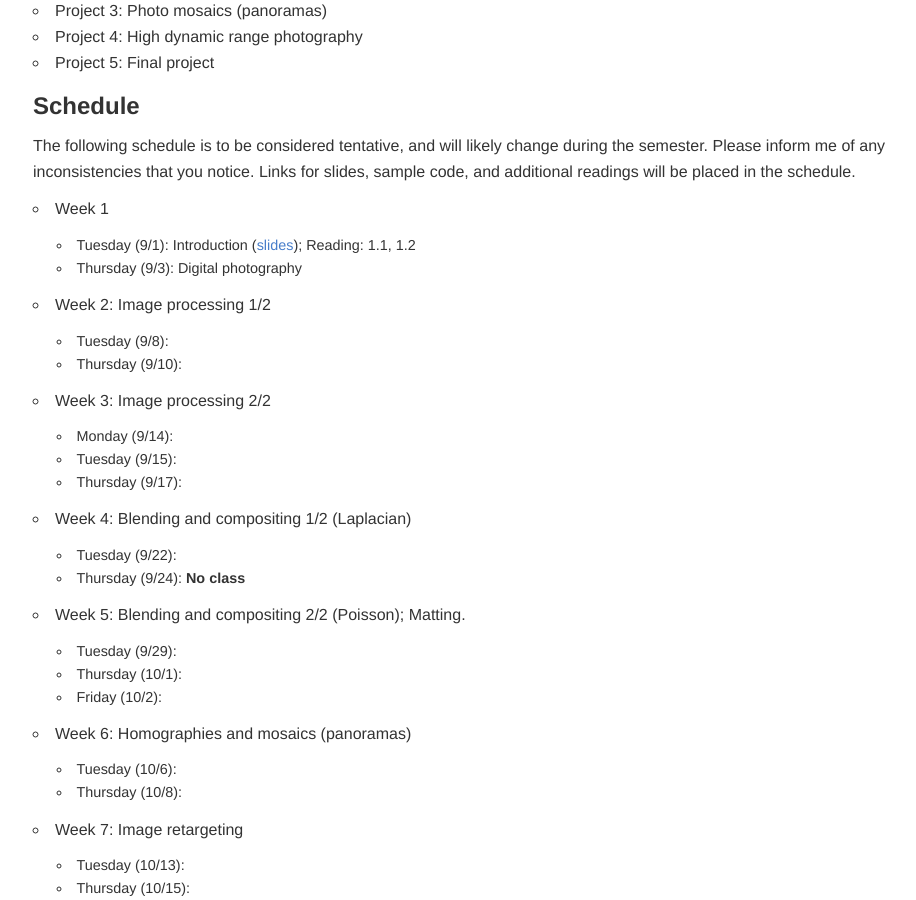
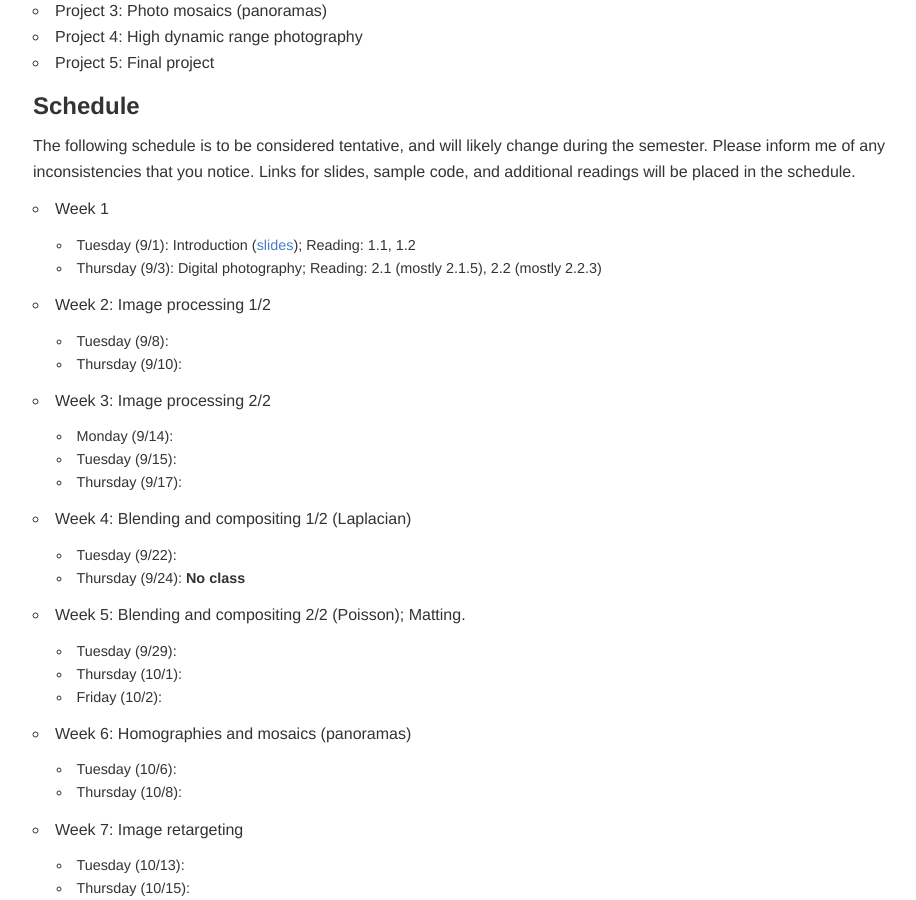
Before and after one commit to jacksonjw12/mbannister.github.io, a Jekyll site: the page built from _teaching/181m-f15/index.md, in a window 1280 px wide and 900 px high, scrolled down 1708 px. Shown: the whole window, without its empty margins (127-1043 px from the left). Built offline with Jekyll 4.4.1, drawn with Linux system fonts in a browser that asks for light colours.

Commit message:
add more readings

```diff
--- a/_teaching/181m-f15/index.md
+++ b/_teaching/181m-f15/index.md
@@ -71,7 +71,7 @@ The following schedule is to be considered tentative, and will likely change dur
 
 - Week 1
   - Tuesday (9/1): Introduction ([slides](slides/01_Introduction.pdf)); Reading: 1.1, 1.2
-  - Thursday (9/3): Digital photography
+  - Thursday (9/3): Digital photography; Reading: 2.1 (mostly 2.1.5), 2.2 (mostly 2.2.3)
 - Week 2: Image processing 1/2
   - Tuesday (9/8):
   - Thursday (9/10):
```
